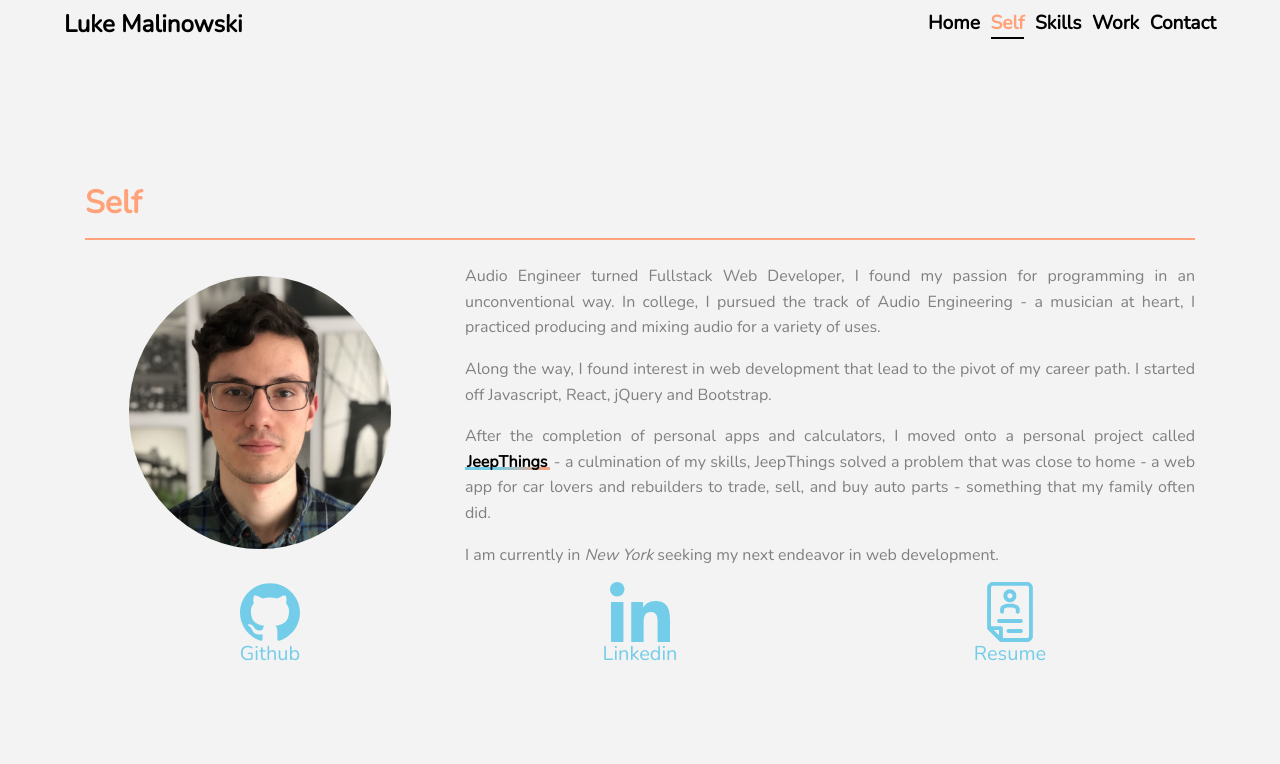
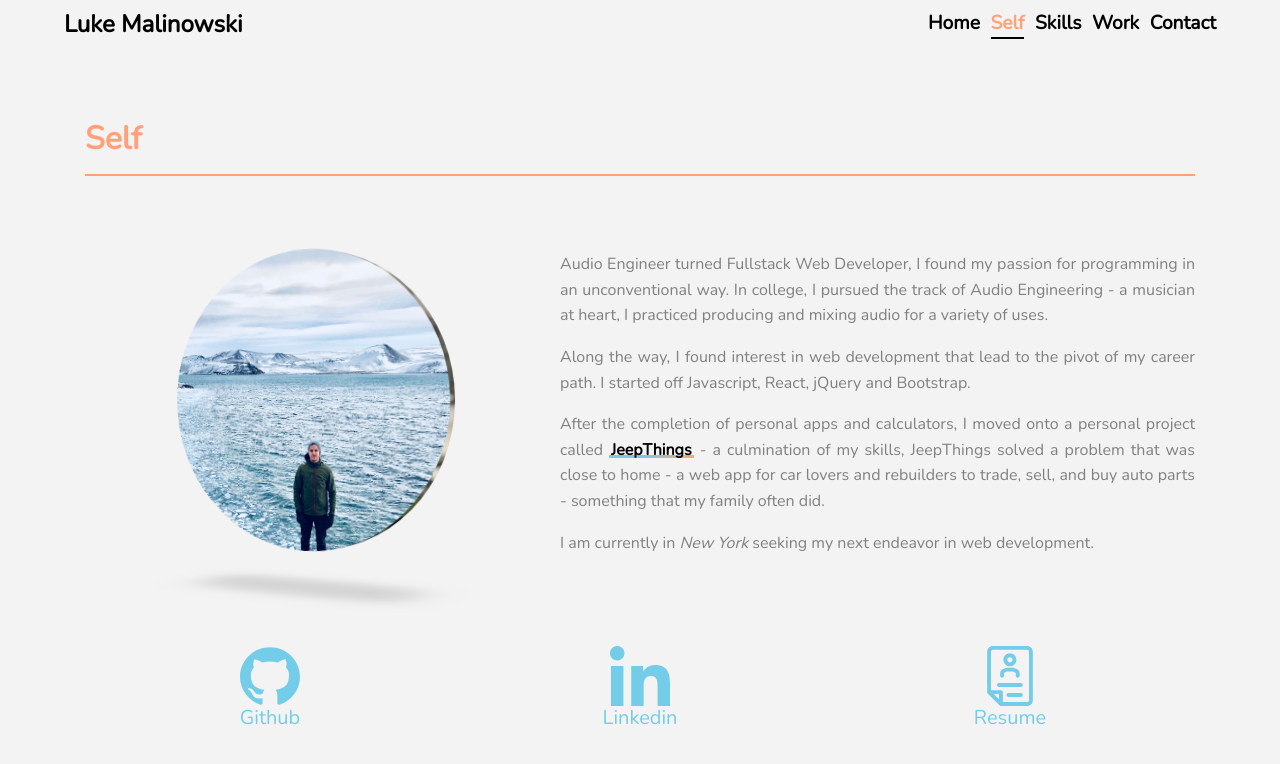
Before and after one commit to malinowski-luke/portfolio, a React (Create React App) app: page /#/self in a window 1280 px wide. Shown: the top 764 px of the page. Built offline with nearby package versions, Linux system fonts and the light colour scheme.

Commit message:
rotating img in self medal component

```diff
--- a/src/components/Contact/Contact.js
+++ b/src/components/Contact/Contact.js
@@ -3,7 +3,7 @@ import './Contact.scss'
 
 export default function Contact() {
   return (
-    <div className='Contact text-center mt-4'>
+    <div className='Contact text-center mt-5'>
       <a
         href='https://github.com/malinowskil123'
         target='_blank'
--- /dev/null
+++ b/src/components/Medal/Medal.js
@@ -0,0 +1,33 @@
+import React from 'react'
+import './Medal.scss'
+
+export default function Medal({ frontImg, backImg }) {
+  const thickness = () => {
+    let emptyDivs = []
+    for (let i = 0; i < 80; i++) {
+      emptyDivs.push(
+        <div key={i} className={i <= 5 ? 'medal-edge-image' : ''}></div>
+      )
+    }
+    return emptyDivs
+  }
+
+  return (
+    <div className='medal'>
+      <div
+        className='medal-back'
+        style={{
+          backgroundImage: `url(${backImg})`,
+        }}
+      ></div>
+      <div className='medal-edge'>{thickness()}</div>
+      <div
+        className='medal-front'
+        style={{
+          backgroundImage: `url(${frontImg})`,
+        }}
+      ></div>
+      <div className='medal-shadow'></div>
+    </div>
+  )
+}
--- /dev/null
+++ b/src/components/Medal/Medal.scss
@@ -0,0 +1,123 @@
+@import '../../sass/vars';
+$medal-diameter: 300px;
+$medal-thickness: 15px;
+$medal-color: $blue;
+
+$edge-faces: 80;
+$edge-face-length: 3.14 * $medal-diameter/$edge-faces;
+
+$turn-time: 16s;
+
+.medal {
+  position: relative;
+  width: $medal-diameter;
+  height: $medal-diameter;
+  margin: 50px auto;
+
+  transform-style: preserve-3d;
+  transition: all $turn-time;
+  animation: rotate-yaxis $turn-time ease infinite;
+}
+
+.medal-front,
+.medal-back {
+  position: absolute;
+  width: $medal-diameter;
+  height: $medal-diameter;
+  border-radius: 50%;
+  overflow: hidden;
+  background-color: $medal-color;
+  background-size: cover;
+
+  // &::after {
+  //   content: '';
+  //   position: absolute;
+  //   left: -$medal-diameter/2;
+  //   bottom: 100%;
+  //   display: block;
+  //   height: $medal-diameter/1.5;
+  //   width: $medal-diameter * 2;
+  //   background: #fff;
+  //   opacity: 0.3;
+  //   animation: shine linear $turn-time / 4 infinite;
+  // }
+}
+
+.medal-front {
+  transform: translateZ($medal-thickness/2);
+}
+.medal-back {
+  transform: translateZ(-$medal-thickness/2);
+}
+
+.medal-edge-image {
+  background-image: url(https://placedog.net/540/205);
+}
+
+.medal-edge {
+  @for $i from 1 through $edge-faces {
+    div:nth-child(#{$i}) {
+      position: absolute;
+      height: $edge-face-length;
+      width: $medal-thickness;
+      background: darken(
+        $medal-color,
+        (($i - $edge-faces/2) * ($i - $edge-faces/2)) /
+          ($edge-faces * $edge-faces/4) *
+          100 *
+          0.7
+      );
+      transform: translateY(#{$medal-diameter/2-$edge-face-length/2})
+        translateX(#{$medal-diameter/2-$medal-thickness/2})
+        rotateZ(360deg / $edge-faces * $i + 90)
+        translateX(#{$medal-diameter/2})
+        rotateY(90deg);
+    }
+  }
+}
+
+.medal-shadow {
+  position: absolute;
+  width: $medal-diameter;
+  height: $medal-thickness;
+  border-radius: 50%;
+  background: #000;
+  box-shadow: 0 0 $medal-thickness * 5 $medal-thickness * 5 #000;
+  opacity: 0.125;
+  transform: rotateX(90deg) translateZ(-$medal-diameter * 1.1) scale(0.5);
+}
+
+@keyframes rotate-yaxis {
+  0% {
+    transform: perspective(1000px) rotateY(0deg);
+  }
+
+  20% {
+    transform: perspective(1000px) rotateY(0deg);
+  }
+
+  40% {
+    transform: perspective(1000px) rotateY(180deg);
+  }
+  60% {
+    transform: perspective(1000px) rotateY(180deg);
+  }
+
+  80% {
+    transform: perspective(1000px) rotateY(180deg);
+  }
+
+  100% {
+    transform: perspective(1000px) rotateY(360deg);
+  }
+}
+
+// @keyframes shine {
+//   0%,
+//   15% {
+//     transform: translateY($medal-diameter * 2) rotate(-40deg);
+//   }
+//   50% {
+//     transform: translateY(-$medal-diameter) rotate(-40deg);
+//   }
+// }
--- a/src/views/Self/Self.js
+++ b/src/views/Self/Self.js
@@ -1,21 +1,24 @@
 import React from 'react'
 import Title from '../../components/Title/Title'
 import Link from '../../components/Link/Link'
-import { Row, Col, Image } from 'react-bootstrap'
-import headshot from '../../assets/headshot.jpg'
+import { Row, Col } from 'react-bootstrap'
 import Contact from '../../components/Contact/Contact'
 import Text from '../../components/Text/Text'
+import Medal from '../../components/Medal/Medal'
 import './Self.scss'
+
+import headshot from '../../assets/headshot.jpg'
+import iceland from '../../assets/iceland.jpg'
 
 export default function About() {
   return (
     <div className='Self mb-4 slide-fade'>
       <Title>Self</Title>
       <Row className='align-items-center'>
-        <Col md={4} className='mb-4 text-center'>
-          <Image src={headshot} fluid className='self-img' />
+        <Col lg={5} className='mb-4 text-center'>
+          <Medal frontImg={headshot} backImg={iceland} />
         </Col>
-        <Col md={8}>
+        <Col lg={7}>
           <Text>
             Audio Engineer turned Fullstack Web Developer, I found my passion
             for programming in an unconventional way. In college, I pursued the
```
Also changed, not shown: src/assets/iceland.jpg (added).
